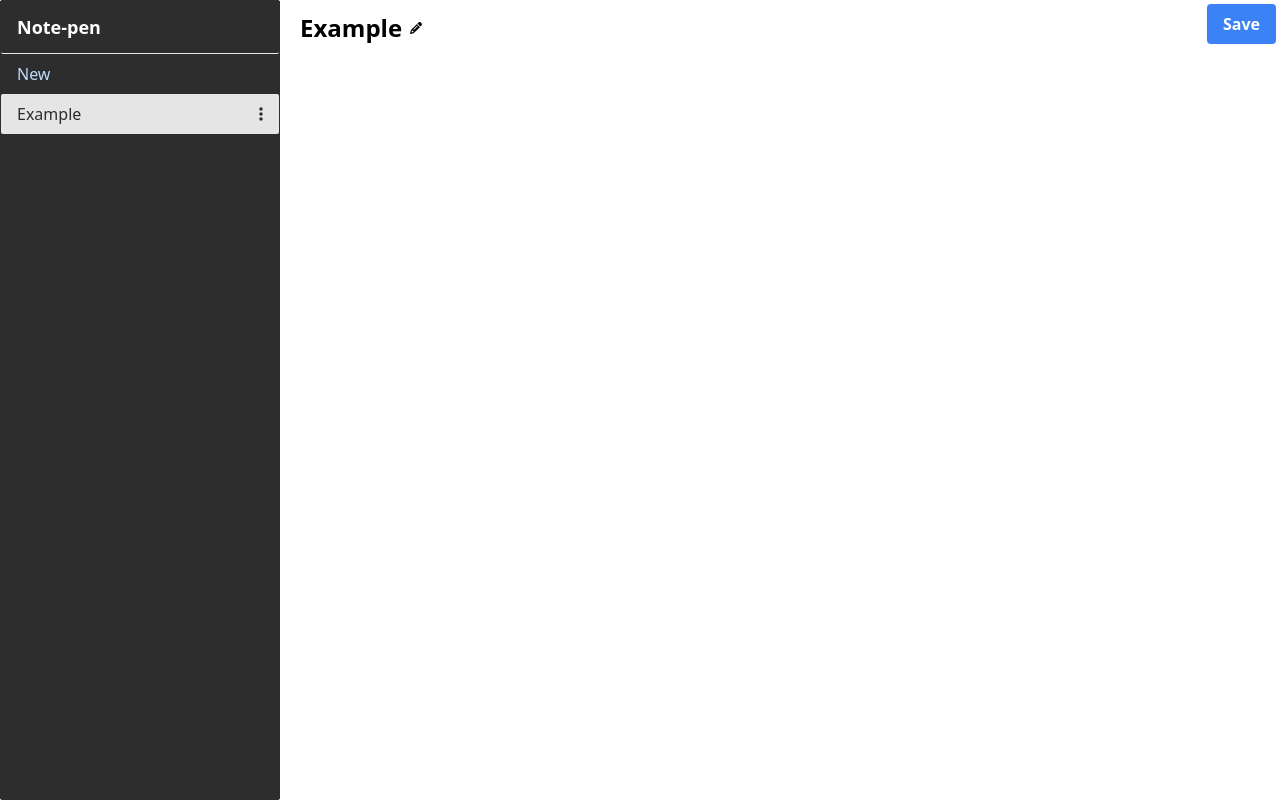
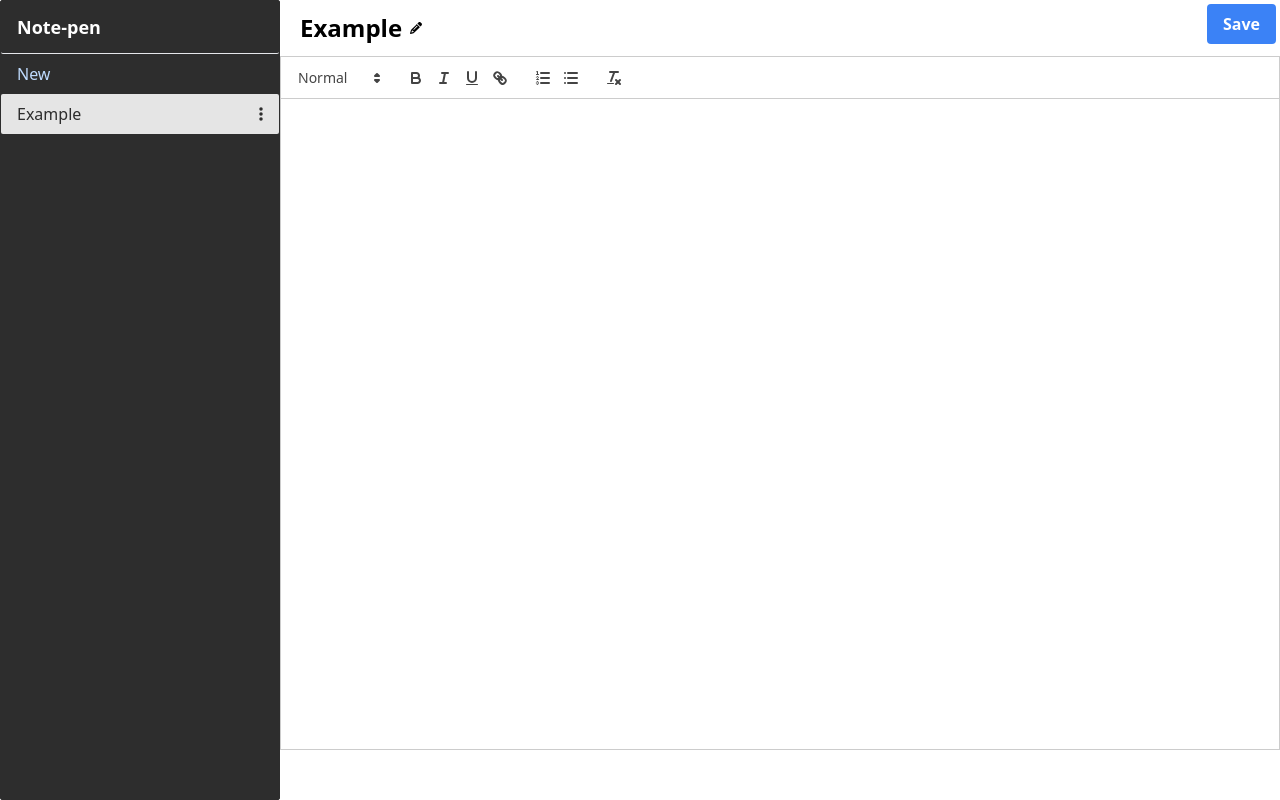
Before and after one commit to AmolKumarGupta/Note-pen, a React (Create React App) app: page / in a window 1280 px wide. Built offline with nearby package versions, Linux system fonts and the light colour scheme.

Commit message:
add: react-quill #9

```diff
--- a/package.json
+++ b/package.json
@@ -19,6 +19,7 @@
     "gh-pages": "^4.0.0",
     "react": "^18.2.0",
     "react-dom": "^18.2.0",
+    "react-quill": "^2.0.0",
     "react-redux": "^8.0.4",
     "react-router-dom": "^6.4.2",
     "react-scripts": "5.0.1",
--- a/src/components/Book.tsx
+++ b/src/components/Book.tsx
@@ -1,32 +1,29 @@
-import { useEffect, useMemo, useRef } from "react";
+import { useMemo, useRef } from "react";
 import { add } from "../app/features/bookSlice";
 import { useAppDispatch, useAppSelector } from "../app/hook";
 import useBookTitle from "../hooks/useBookTitle";
+import ReactQuill from 'react-quill';
+import 'react-quill/dist/quill.snow.css';
+import '../quill.css';
 
 export default function Book(){
     // @ts-ignore
     const [book, currentBook]: [Book, string] = useAppSelector(s => [s.book, s.currentBook]);
     const dispatch = useAppDispatch();
-    const textRef = useRef<HTMLDivElement>(null);
+    const textRef = useRef<ReactQuill>(null);
     const Title = useBookTitle(currentBook, book?.title);
 
-    useEffect( ()=>{
-        let temp = textRef.current;
-
-        if(temp){
+    const text = useMemo(
+        () => {
             if(book){
-                if( book.data !== undefined ){
-                    temp.innerText = book.data;
+                if( book.data!==undefined ){
+                    return book.data;
                 }
             }
-        }
-
-        return () => {
-            if(temp){
-                temp.innerText = '';
-            }
-        }
-    }, [book, currentBook]);
+            return '';
+        },
+        [book]
+    );
 
     const underline = useMemo(
         ()=>{
@@ -42,10 +39,15 @@ export default function Book(){
         <>
         <div className="flex">
             { Title }
-            <button onClick={()=>dispatch(add([currentBook, {...book, data: textRef.current?.innerText as string}]))} className="bg-blue-500 hover:bg-blue-700 text-white font-bold py-2 px-4 m-1 rounded self-start" >Save</button>
+            <button onClick={()=>dispatch(add([currentBook, {...book, data: textRef.current?.value as string}]))} className="bg-blue-500 hover:bg-blue-700 text-white font-bold py-2 px-4 m-1 rounded self-start" >Save</button>
         </div>
         { underline }
-        <div ref={textRef} contentEditable="true" className="absolute lg:fixed w-full lg:w-[calc(100%-280px)] h-full p-2 border-none focus-visible:outline-none"></div>
+
+        <ReactQuill
+        ref={textRef}
+        className="absolute lg:[position:unset] w-full h-full"
+        value={text}
+        />
         </>
     );
 }
--- a/src/index.css
+++ b/src/index.css
@@ -17,4 +17,12 @@
     .nav_active{
         @apply bg-mixed text-hard rounded-sm mb-1;
     }
+
+    .ql-container{
+        font-size: 16px !important;
+    }
+
+    .ql-editor {
+        font-size: 16px !important;
+    }
 }
--- a/src/pages/Home.tsx
+++ b/src/pages/Home.tsx
@@ -5,7 +5,7 @@ export default function Home(){
     return (
         <div className="" id="wrapper" >
             <Navbar/>
-            <div className="lg:ml-[280px]">
+            <div className="lg:ml-[280px] parent">
                 <Book />
             </div>
         </div>
--- /dev/null
+++ b/src/quill.css
@@ -0,0 +1,14 @@
+
+    .ql-container{
+        font-size: 16px !important;
+    }
+
+    .ql-editor {
+        font-size: 16px !important;
+    }
+
+    @media screen and (min-width: 1024px) {
+        .ql-editor, .ql-container {
+            min-height: 650px;
+        }
+    }
```
Also changed, not shown: 2 other files (tests, documents, lock files or other folders).
